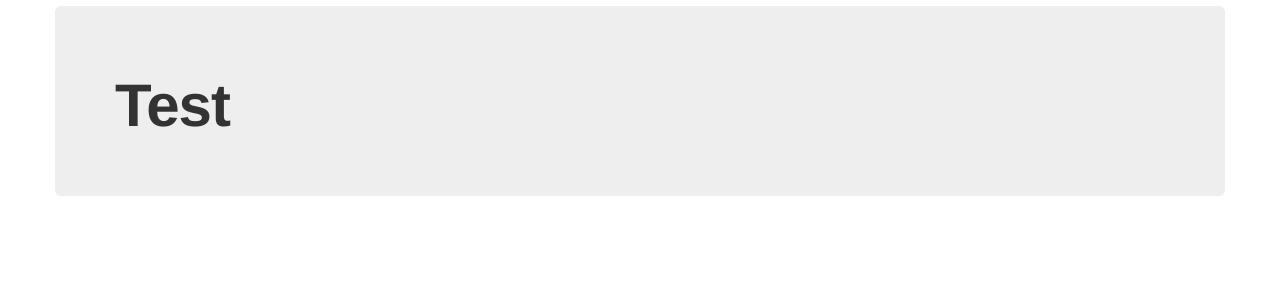
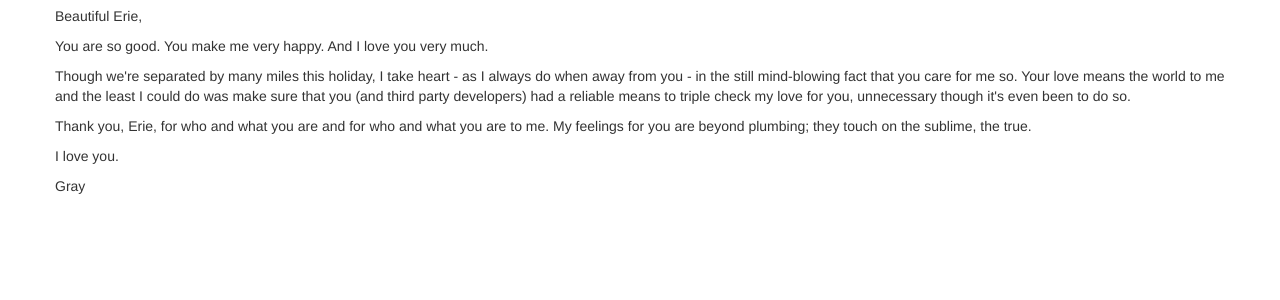
Before and after one commit to gbinal/EM-API, a Jekyll site: the page built from about.html, in a window 1280 px wide. Shown: the top 300 px of the page. Built offline with Jekyll 4.4.1, drawn with Linux system fonts in a browser that asks for light colours; nearby versions of some CDN libraries.

Commit message:
Update about.html

```diff
--- a/about.html
+++ b/about.html
@@ -2,8 +2,15 @@
 layout: default
 ---
 
-<div class="hero-unit">
-  <h1>Test
 
-  </h1>
-</div>
+<p>Beautiful Erie,  </p>
+
+<p>You are so good.  You make me very happy.  And I love you very much.  </p>
+
+<p>Though we're separated by many miles this holiday, I take heart - as I always do when away from you - in the still mind-blowing fact that you care for me so.  Your love means the world to me and the least I could do was make sure that you (and third party developers) had a reliable means to triple check my love for you, unnecessary though it's even been to do so.  </p>
+
+<p>Thank you, Erie, for who and what you are and for who and what you are to me.  My feelings for you are beyond plumbing; they touch on the sublime, the true.  </p>
+
+<p>I love you.  </p>
+
+<p>Gray</p>
```
